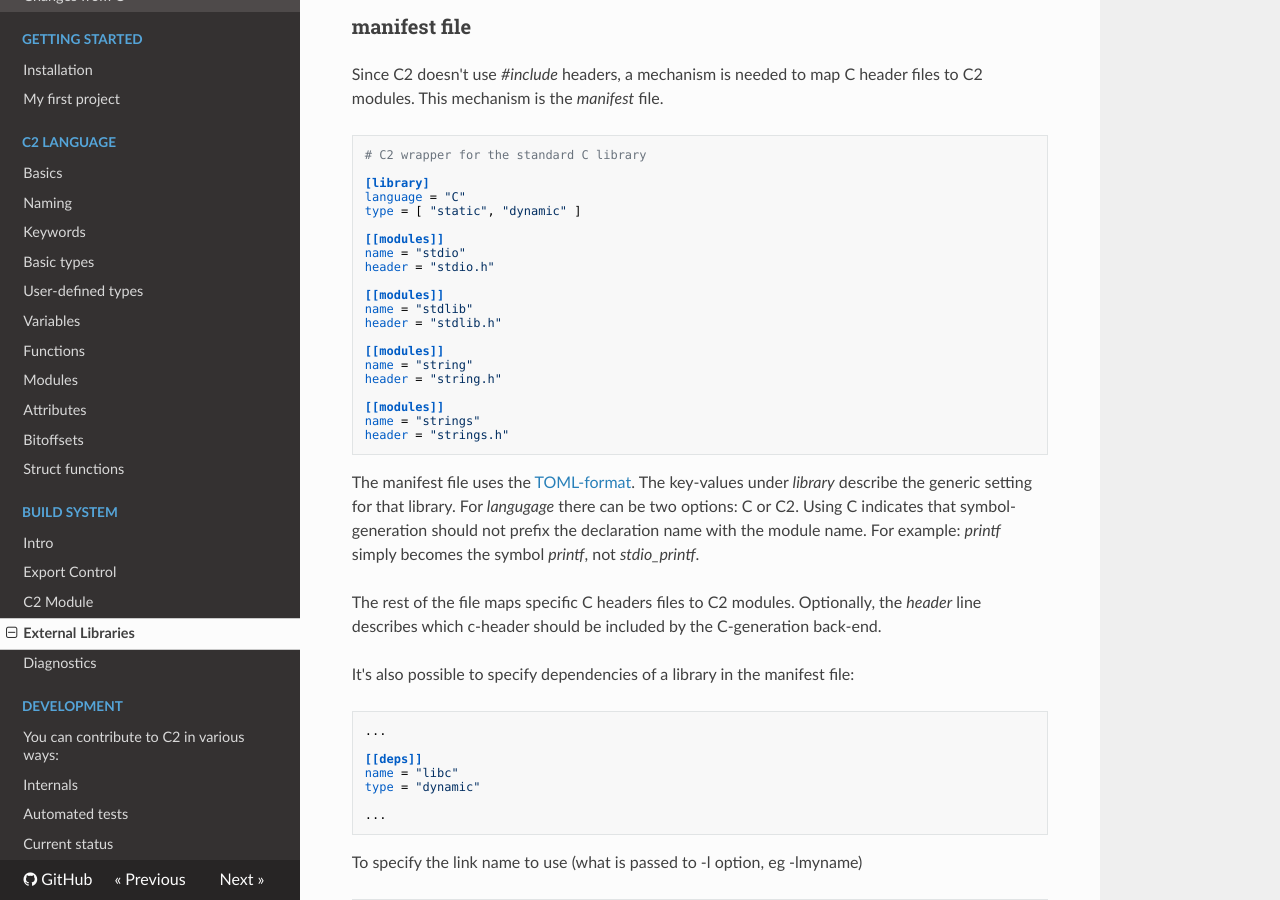
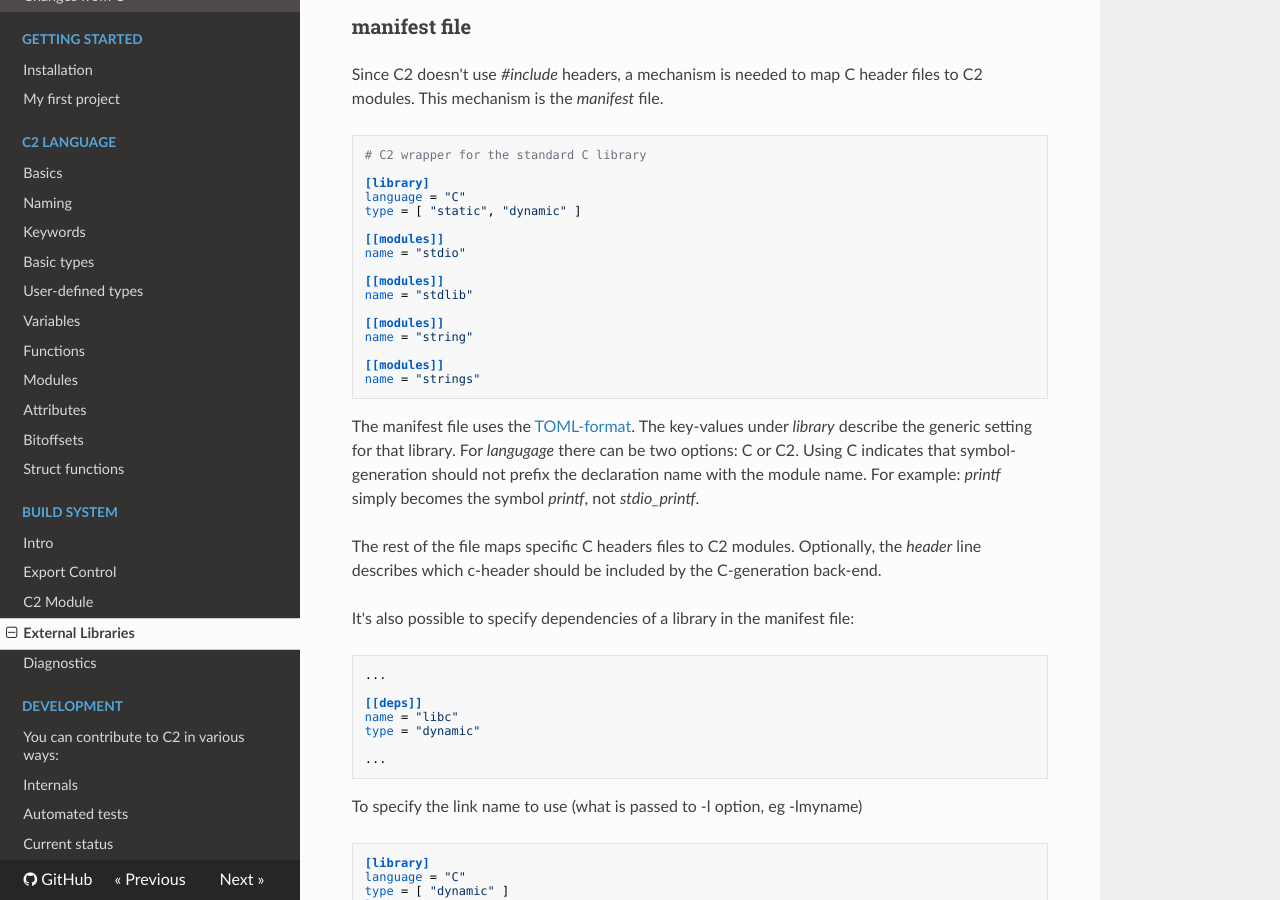
Before and after one commit to c2lang/documentation, an MkDocs documentation site: the page built from documentation/docs/build_system/libraries.md, in a window 1280 px wide and 900 px high, scrolled down 1106 px. Built offline with MkDocs 1.6.1, drawn with Linux system fonts in a browser that asks for light colours; nearby versions of some CDN libraries; old or Windows-style settings are respelled for this version of MkDocs.

Commit message:
manifest: removed header entries

````diff
--- a/documentation/docs/build_system/libraries.md
+++ b/documentation/docs/build_system/libraries.md
@@ -60,19 +60,15 @@ type = [ "static", "dynamic" ]
 
 [[modules]]
 name = "stdio"
-header = "stdio.h"
 
 [[modules]]
 name = "stdlib"
-header = "stdlib.h"
 
 [[modules]]
 name = "string"
-header = "string.h"
 
 [[modules]]
 name = "strings"
-header = "strings.h"
 ```
 
 The manifest file uses the [TOML-format](https://github.com/toml-lang/toml). The
````
